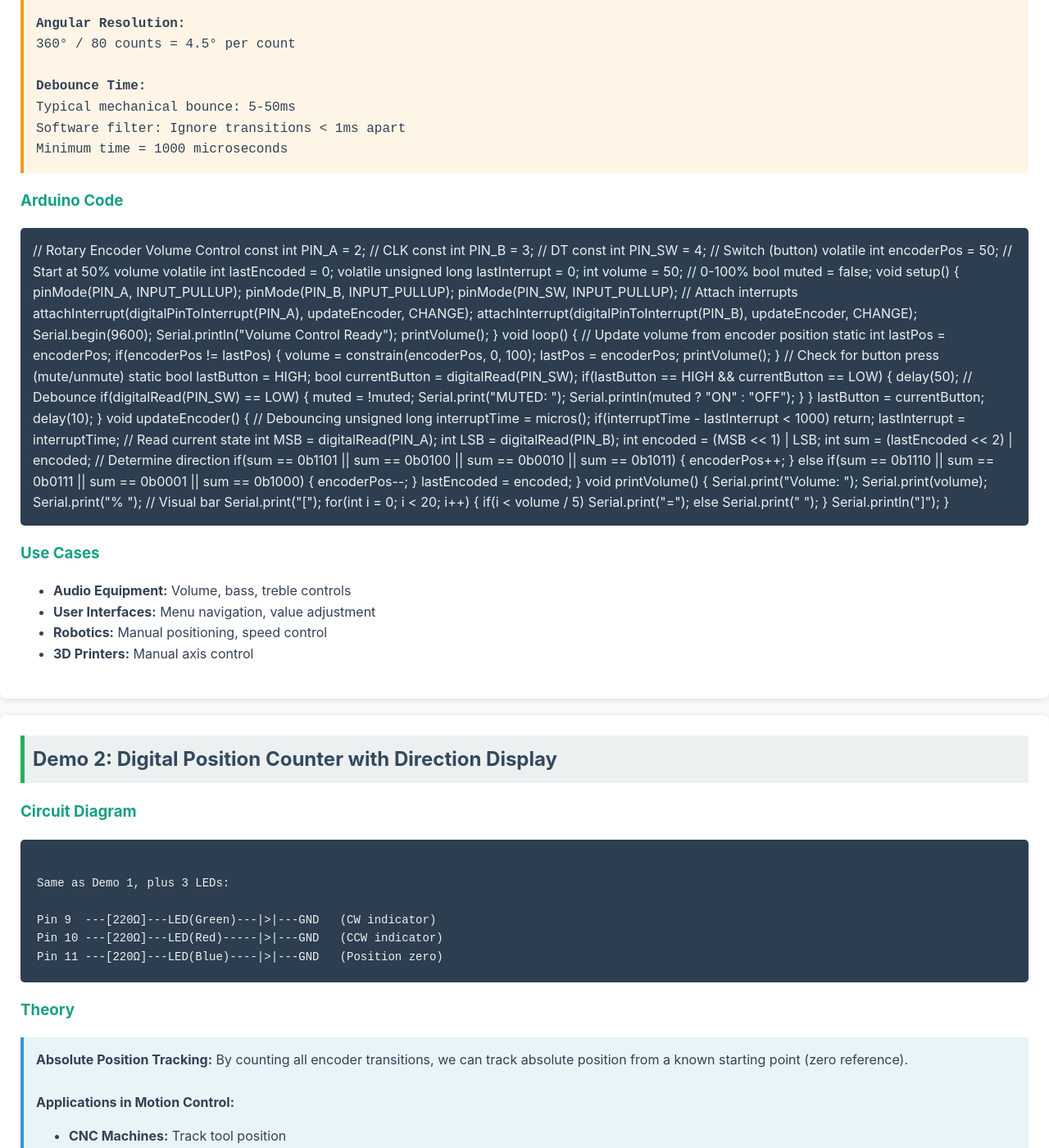
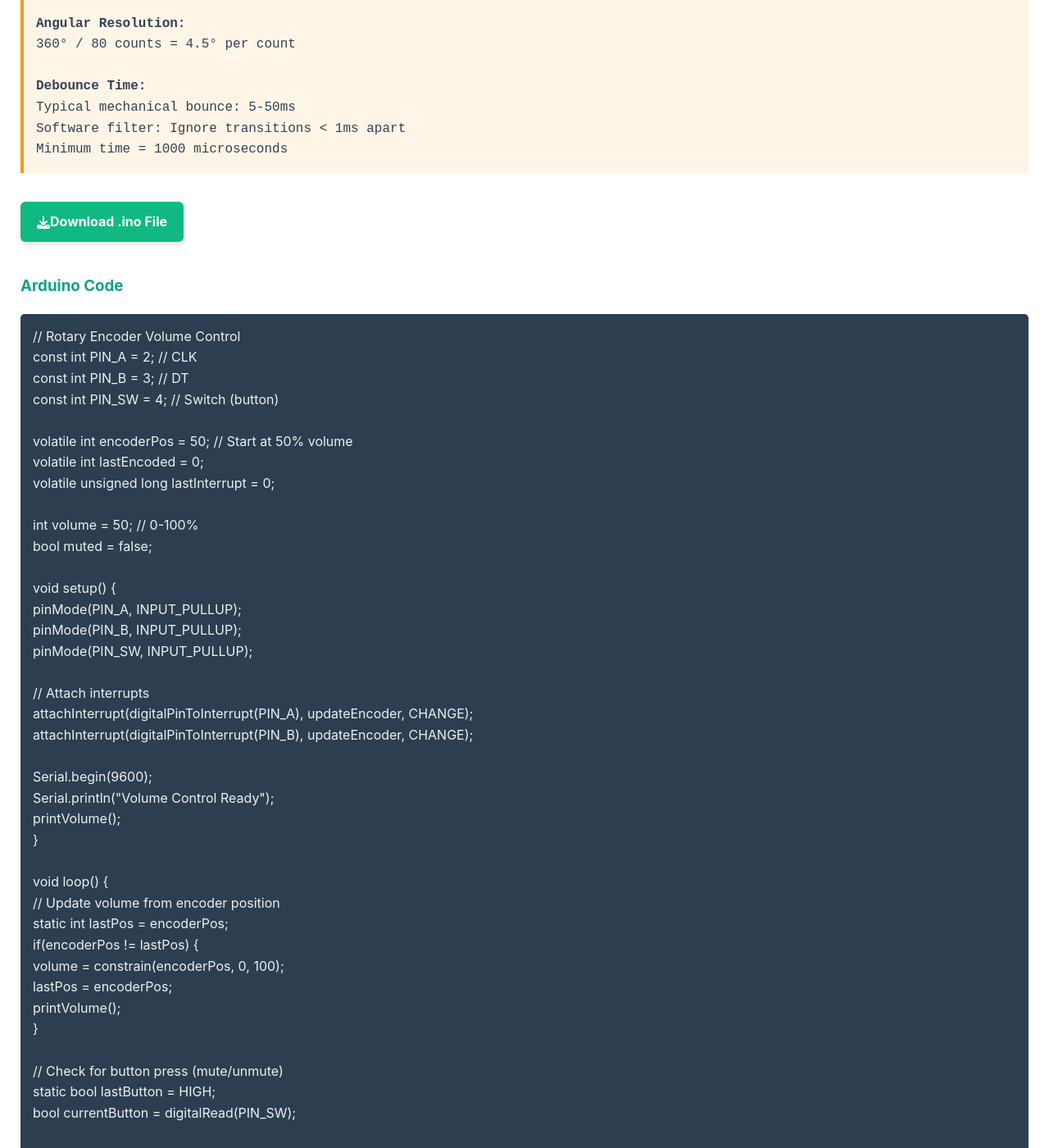
Before and after one commit to THMSCMPG/CircuitNotes, a Jekyll site: the page docs/rotary-encoder-demos.html, which Jekyll copies as it is, in a window 1280 px wide and 1400 px high, scrolled down 2584 px. Shown: the whole window at 82% size. Built offline with Jekyll 4.4.1, drawn with Linux system fonts in a browser that asks for light colours; some of the changed text lies outside the part shown.

Commit message:
Update rotary-encoder-demos.html

```diff
--- a/docs/rotary-encoder-demos.html
+++ b/docs/rotary-encoder-demos.html
@@ -487,97 +487,101 @@
 Software filter: Ignore transitions < 1ms apart<br>
 Minimum time = 1000 microseconds
 </div>
-
+<div class="code-header">
+    <a href="/code/Encoder_Volume.ino" download class="download-btn">
+        <i class="fas fa-download"></i> Download .ino File
+    </a>
+</div>
 <h3>Arduino Code</h3>
 <div class="code-section">
-// Rotary Encoder Volume Control
-const int PIN_A = 2;      // CLK
-const int PIN_B = 3;      // DT
-const int PIN_SW = 4;     // Switch (button)
-
-volatile int encoderPos = 50;  // Start at 50% volume
-volatile int lastEncoded = 0;
-volatile unsigned long lastInterrupt = 0;
-
-int volume = 50;  // 0-100%
-bool muted = false;
-
-void setup() {
-  pinMode(PIN_A, INPUT_PULLUP);
-  pinMode(PIN_B, INPUT_PULLUP);
-  pinMode(PIN_SW, INPUT_PULLUP);
-
-  // Attach interrupts
-  attachInterrupt(digitalPinToInterrupt(PIN_A), updateEncoder, CHANGE);
-  attachInterrupt(digitalPinToInterrupt(PIN_B), updateEncoder, CHANGE);
-
-  Serial.begin(9600);
-  Serial.println("Volume Control Ready");
-  printVolume();
-}
-
-void loop() {
-  // Update volume from encoder position
-  static int lastPos = encoderPos;
-  if(encoderPos != lastPos) {
-    volume = constrain(encoderPos, 0, 100);
-    lastPos = encoderPos;
-    printVolume();
-  }
-
-  // Check for button press (mute/unmute)
-  static bool lastButton = HIGH;
-  bool currentButton = digitalRead(PIN_SW);
-
-  if(lastButton == HIGH && currentButton == LOW) {
-    delay(50); // Debounce
-    if(digitalRead(PIN_SW) == LOW) {
-      muted = !muted;
-      Serial.print("MUTED: ");
-      Serial.println(muted ? "ON" : "OFF");
-    }
-  }
-  lastButton = currentButton;
-
-  delay(10);
-}
-
-void updateEncoder() {
-  // Debouncing
-  unsigned long interruptTime = micros();
-  if(interruptTime - lastInterrupt < 1000) return;
-  lastInterrupt = interruptTime;
-
-  // Read current state
-  int MSB = digitalRead(PIN_A);
-  int LSB = digitalRead(PIN_B);
-  int encoded = (MSB << 1) | LSB;
-  int sum = (lastEncoded << 2) | encoded;
-
-  // Determine direction
-  if(sum == 0b1101 || sum == 0b0100 || sum == 0b0010 || sum == 0b1011) {
-    encoderPos++;
-  }
-  else if(sum == 0b1110 || sum == 0b0111 || sum == 0b0001 || sum == 0b1000) {
-    encoderPos--;
-  }
-
-  lastEncoded = encoded;
-}
-
-void printVolume() {
-  Serial.print("Volume: ");
-  Serial.print(volume);
-  Serial.print("% ");
-
-  // Visual bar
-  Serial.print("[");
-  for(int i = 0; i < 20; i++) {
-    if(i < volume / 5) Serial.print("=");
-    else Serial.print(" ");
-  }
-  Serial.println("]");
-}
+// Rotary Encoder Volume Control<br>
+const int PIN_A = 2;      // CLK<br>
+const int PIN_B = 3;      // DT<br>
+const int PIN_SW = 4;     // Switch (button)<br>
+<br>
+volatile int encoderPos = 50;  // Start at 50% volume<br>
+volatile int lastEncoded = 0;<br>
+volatile unsigned long lastInterrupt = 0;<br>
+<br>
+int volume = 50;  // 0-100%<br>
+bool muted = false;<br>
+<br>
+void setup() {<br>
+  pinMode(PIN_A, INPUT_PULLUP);<br>
+  pinMode(PIN_B, INPUT_PULLUP);<br>
+  pinMode(PIN_SW, INPUT_PULLUP);<br>
+  <br>
+  // Attach interrupts<br>
+  attachInterrupt(digitalPinToInterrupt(PIN_A), updateEncoder, CHANGE);<br>
+  attachInterrupt(digitalPinToInterrupt(PIN_B), updateEncoder, CHANGE);<br>
+  <br>
+  Serial.begin(9600);<br>
+  Serial.println("Volume Control Ready");<br>
+  printVolume();<br>
+}<br>
+<br>
+void loop() {<br>
+  // Update volume from encoder position<br>
+  static int lastPos = encoderPos;<br>
+  if(encoderPos != lastPos) {<br>
+    volume = constrain(encoderPos, 0, 100);<br>
+    lastPos = encoderPos;<br>
+    printVolume();<br>
+  }<br>
+  <br>
+  // Check for button press (mute/unmute)<br>
+  static bool lastButton = HIGH;<br>
+  bool currentButton = digitalRead(PIN_SW);<br>
+  <br>
+  if(lastButton == HIGH && currentButton == LOW) {<br>
+    delay(50); // Debounce<br>
+    if(digitalRead(PIN_SW) == LOW) {<br>
+      muted = !muted;<br>
+      Serial.print("MUTED: ");<br>
+      Serial.println(muted ? "ON" : "OFF");<br>
+    }<br>
+  }<br>
+  lastButton = currentButton;<br>
+  <br>
+  delay(10);<br>
+}<br>
+<br>
+void updateEncoder() {<br>
+  // Debouncing<br>
+  unsigned long interruptTime = micros();<br>
+  if(interruptTime - lastInterrupt < 1000) return;<br>
+  lastInterrupt = interruptTime;<br>
+  <br>
+  // Read current state<br>
+  int MSB = digitalRead(PIN_A);<br>
+  int LSB = digitalRead(PIN_B);<br>
+  int encoded = (MSB < 1) | LSB;<br>
+  int sum = (lastEncoded < 2) | encoded;<br>
+  <br>
+  // Determine direction<br>
+  if(sum == 0b1101 || sum == 0b0100 || sum == 0b0010 || sum == 0b1011) {<br>
+    encoderPos++;<br>
+  }<br>
+  else if(sum == 0b1110 || sum == 0b0111 || sum == 0b0001 || sum == 0b1000) {<br>
+    encoderPos--;<br>
+  }<br>
+  <br>
+  lastEncoded = encoded;<br>
+}<br>
+<br>
+void printVolume() {<br>
+  Serial.print("Volume: ");<br>
+  Serial.print(volume);<br>
+  Serial.print("% ");<br>
+  <br>
+  // Visual bar<br>
+  Serial.print("[");<br>
+  for(int i = 0; i < 20; i++) {<br>
+    if(i < volume / 5) Serial.print("=");<br>
+    else Serial.print(" ");<br>
+  }<br>
+  Serial.println("]");<br>
+}<br>
 </div>
 
 <h3>Use Cases</h3>
@@ -630,7 +634,7 @@
 Linear distance = (count / 80) × 2mm = count × 0.025mm
 </div>
 <div class="code-header">
-    <a href="/code/Rotary.ino" download class="download-btn">
+    <a href="/code/Position_Counter.ino" download class="download-btn">
         <i class="fas fa-download"></i> Download .ino File
     </a>
 </div>
```
